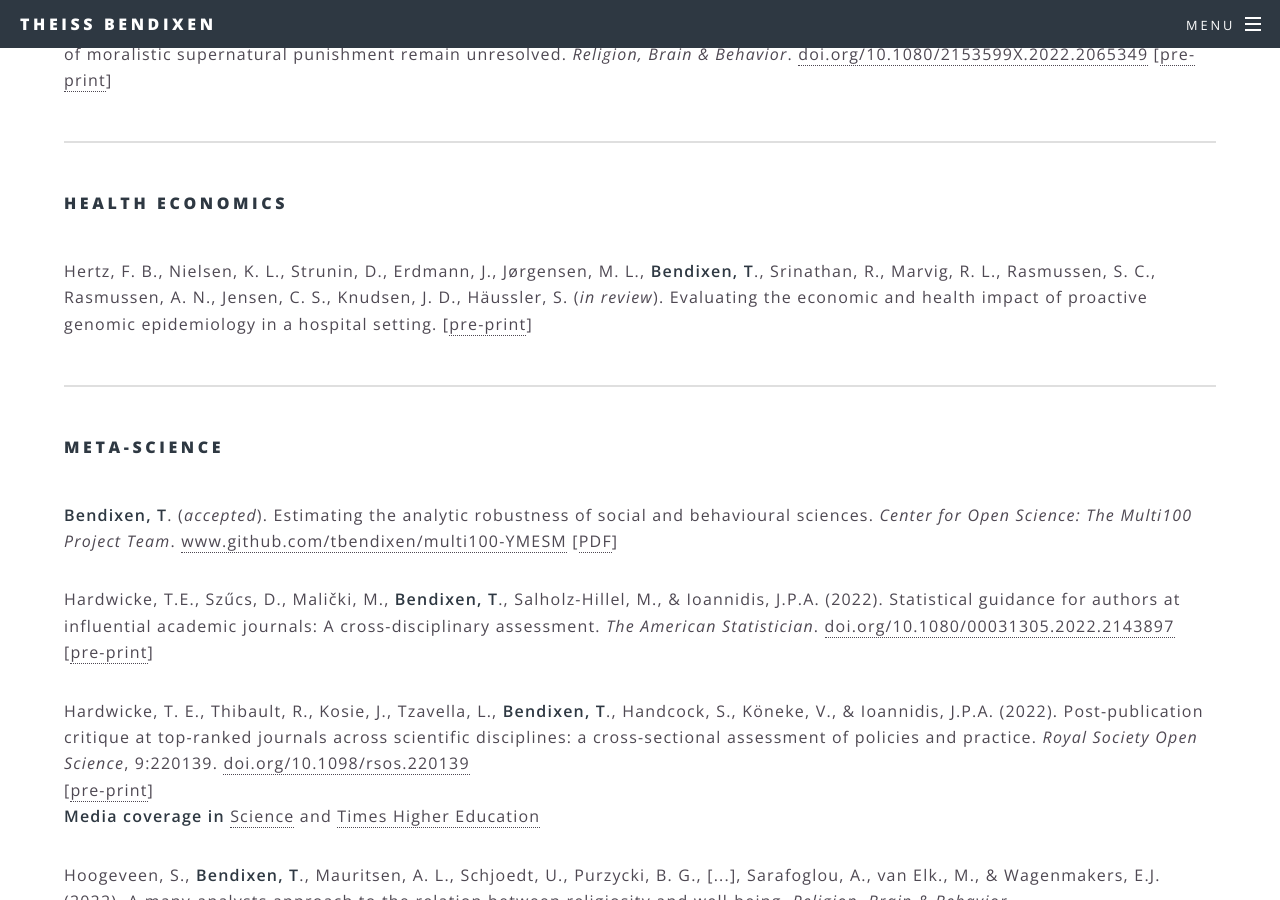
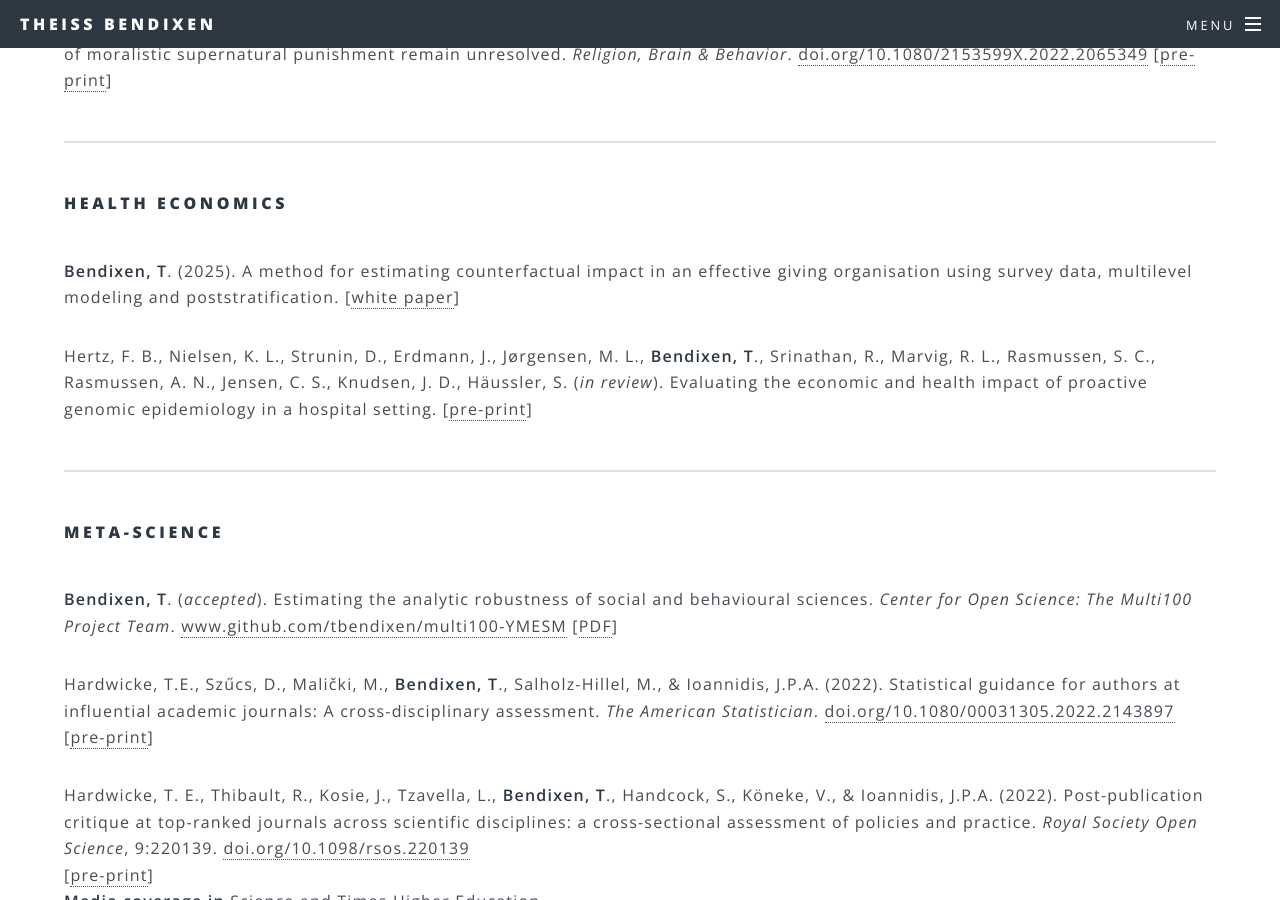
Before and after one commit to tbendixen/tbendixen.github.io, a Jekyll site: the page built from research.html, in a window 1280 px wide and 900 px high, scrolled down 1091 px. Built offline with Jekyll 4.4.1, drawn with Linux system fonts in a browser that asks for light colours.

Commit message:
Update research.html

```diff
--- a/research.html
+++ b/research.html
@@ -22,6 +22,7 @@
 				<hr />
 				<h4>Health economics</h4>
 				<br />
+				<p><b>Bendixen, T</b>. (2025). A method for estimating counterfactual impact in an effective giving organisation using survey data, multilevel modeling and poststratification. [<a href="http://theissbendixen.com/ge-counterfactual/">white paper</a>]</p>
 				<p>Hertz, F. B., Nielsen, K. L., Strunin, D., Erdmann, J., Jørgensen, M. L., <b>Bendixen, T</b>., Srinathan, R., Marvig, R. L., Rasmussen, S. C., Rasmussen, A. N., Jensen, C. S., Knudsen, J. D., Häussler, S. (<i>in review</i>).
 				Evaluating the economic and health impact of proactive genomic epidemiology in a hospital setting. [<a href="https://www.medrxiv.org/content/10.1101/2025.01.30.25321399v1">pre-print</a>]</p>
 				<hr />
```
